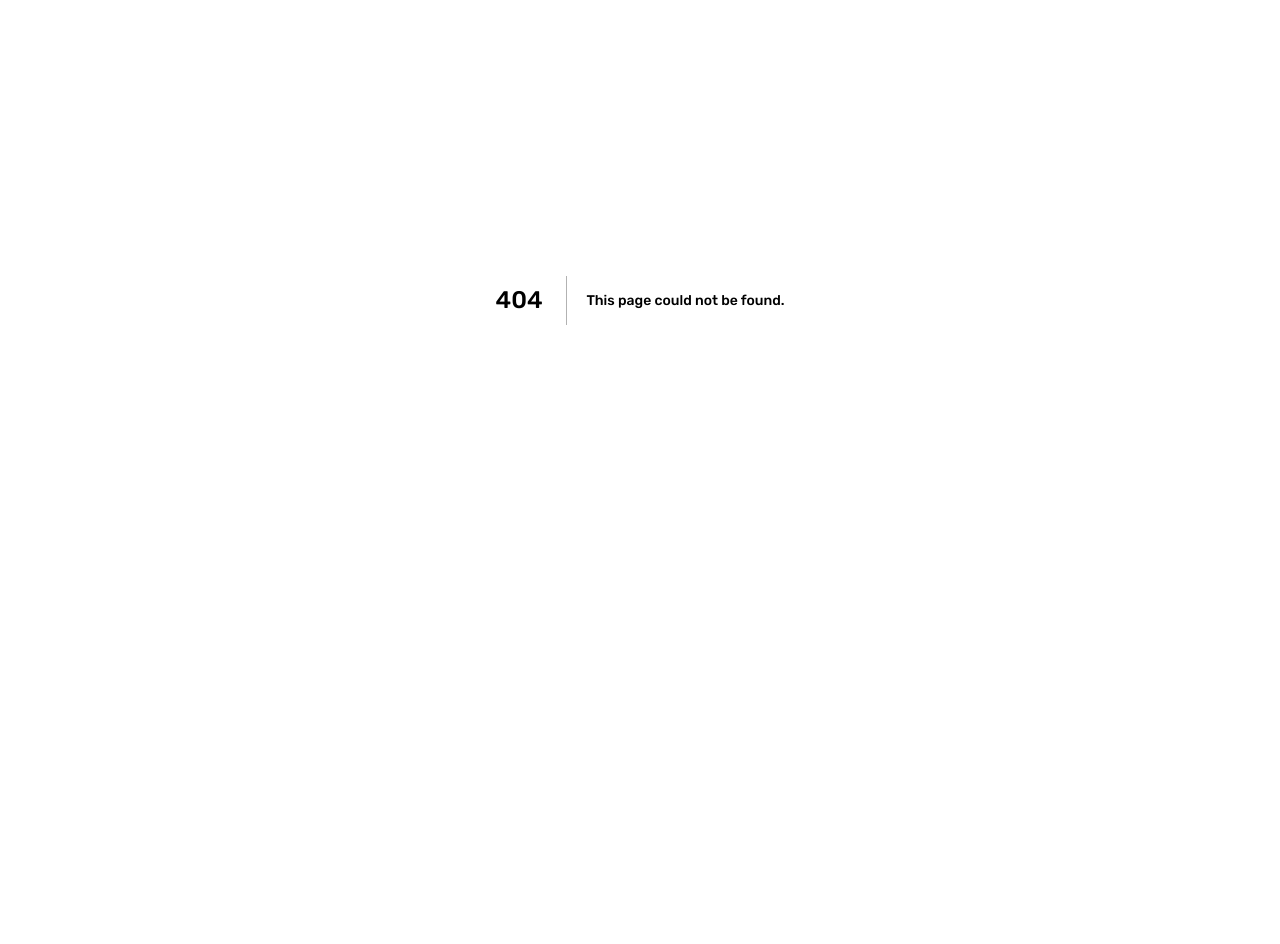
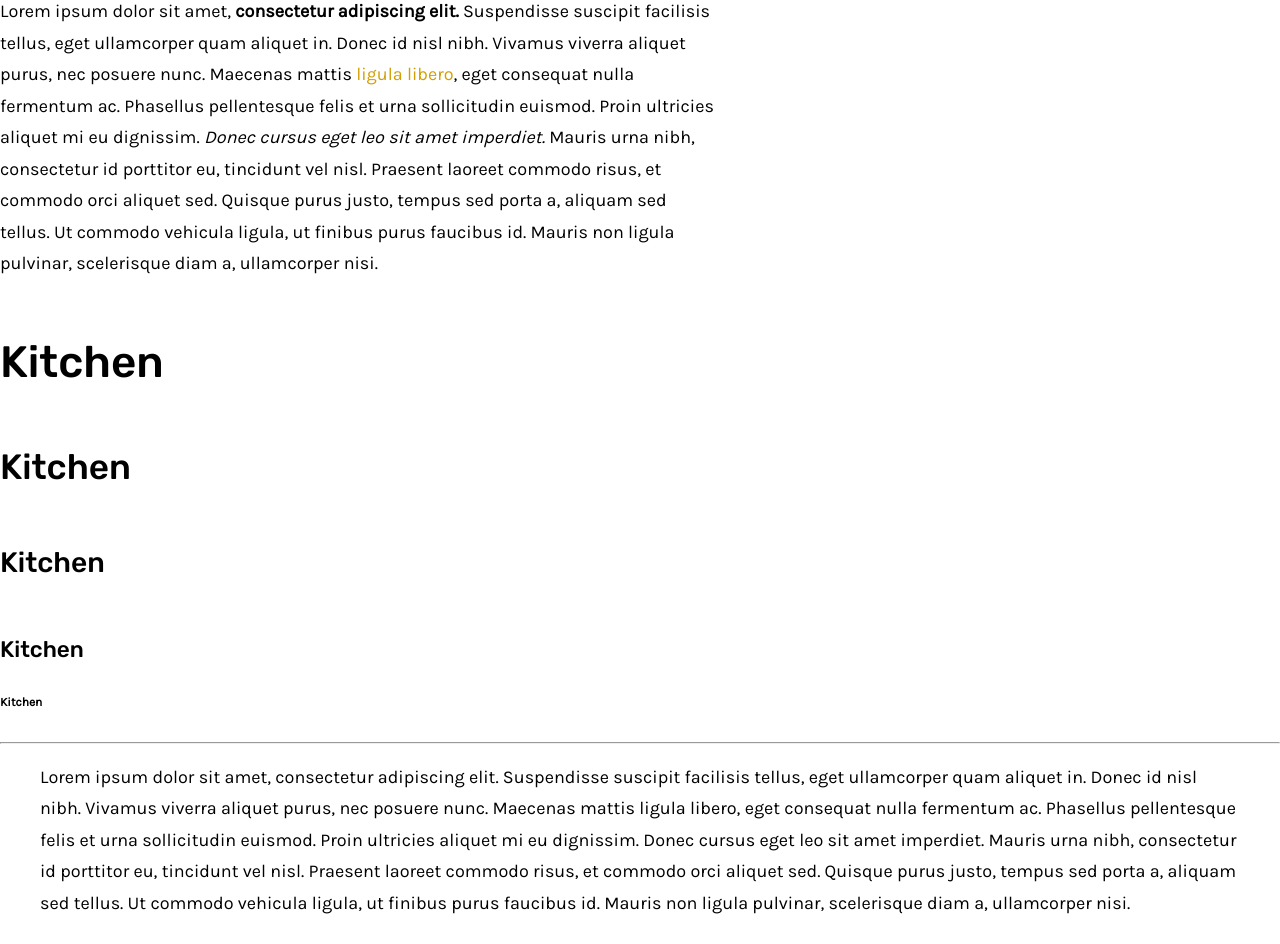
Before and after one commit to gdgkirkley/the-round, a Next.js app: page /kitchen in a window 1280 px wide. Before the commit this address had no page. Shown: the part 100-1044 px from the top of the page. Before the commit the page ends 800 px from the top, so only its background shows below. Built offline with nearby package versions, Linux system fonts and the light colour scheme.

Commit message:
Add basic styling of text

```diff
--- /dev/null
+++ b/pages/kitchen.tsx
@@ -0,0 +1,37 @@
+const Kitchen = () => (
+  <div>
+    <h1>Kitchen</h1>
+    <p>
+      Lorem ipsum dolor sit amet, <strong>consectetur adipiscing elit.</strong> Suspendisse suscipit facilisis tellus,
+      eget ullamcorper quam aliquet in. Donec id nisl nibh. Vivamus viverra aliquet purus, nec posuere nunc. Maecenas
+      mattis <a href="/">ligula libero</a>, eget consequat nulla fermentum ac. Phasellus pellentesque felis et urna
+      sollicitudin euismod. Proin ultricies aliquet mi eu dignissim. <i>Donec cursus eget leo sit amet imperdiet.</i>{' '}
+      Mauris urna nibh, consectetur id porttitor eu, tincidunt vel nisl. Praesent laoreet commodo risus, et commodo orci
+      aliquet sed. Quisque purus justo, tempus sed porta a, aliquam sed tellus. Ut commodo vehicula ligula, ut finibus
+      purus faucibus id. Mauris non ligula pulvinar, scelerisque diam a, ullamcorper nisi.
+    </p>
+    <h2>Kitchen</h2>
+    <h3>Kitchen</h3>
+    <h4>Kitchen</h4>
+    <h5>Kitchen</h5>
+    <h6>Kitchen</h6>
+    <hr />
+    <blockquote>
+      Lorem ipsum dolor sit amet, consectetur adipiscing elit. Suspendisse suscipit facilisis tellus, eget ullamcorper
+      quam aliquet in. Donec id nisl nibh. Vivamus viverra aliquet purus, nec posuere nunc. Maecenas mattis ligula
+      libero, eget consequat nulla fermentum ac. Phasellus pellentesque felis et urna sollicitudin euismod. Proin
+      ultricies aliquet mi eu dignissim. Donec cursus eget leo sit amet imperdiet. Mauris urna nibh, consectetur id
+      porttitor eu, tincidunt vel nisl. Praesent laoreet commodo risus, et commodo orci aliquet sed. Quisque purus
+      justo, tempus sed porta a, aliquam sed tellus. Ut commodo vehicula ligula, ut finibus purus faucibus id. Mauris
+      non ligula pulvinar, scelerisque diam a, ullamcorper nisi.
+    </blockquote>
+
+    <ul>
+      <li>Test</li>
+      <li>Testy</li>
+      <li>Tester</li>
+    </ul>
+  </div>
+);
+
+export default Kitchen;
--- a/theme/globals.ts
+++ b/theme/globals.ts
@@ -90,9 +90,25 @@ export default createGlobalStyle`
 
     small, .text_small {font-size: 0.8rem;}
 
+    P {
+        max-width: 40em;
+    }
+
     a {
         background-color: transparent;
         color: var(--colorGold100);
+        text-decoration: none;
+        transition: 0.2s ease-in-out;
+    }
+
+    a:hover {
+        color: var(--colorGold80);
+        border-bottom: 1px solid var(--colorGold80);
+    }
+
+    a:focus {
+        outline: none;
+        border-bottom: 1px solid var(--colorGold80);
     }
 
     b,
```
